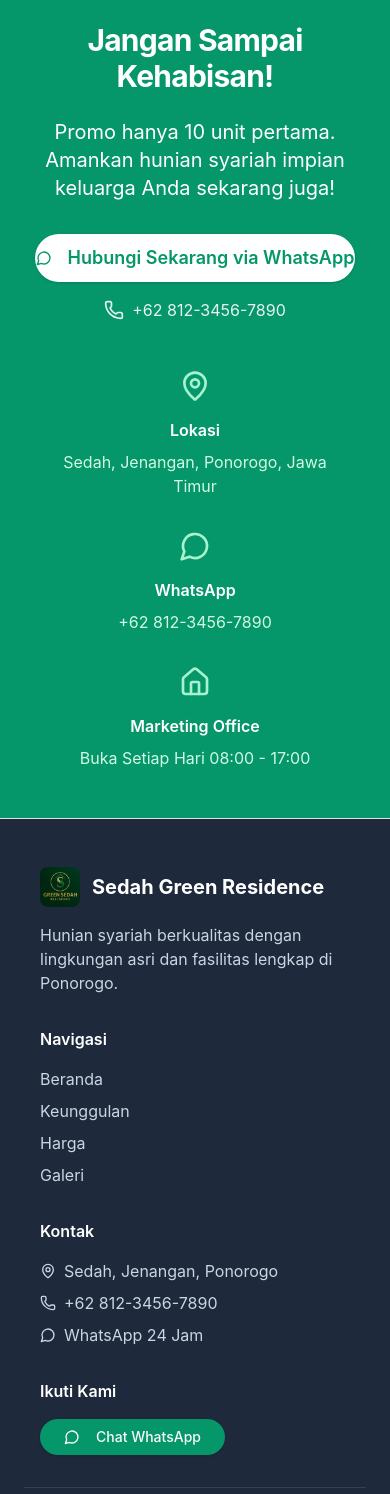
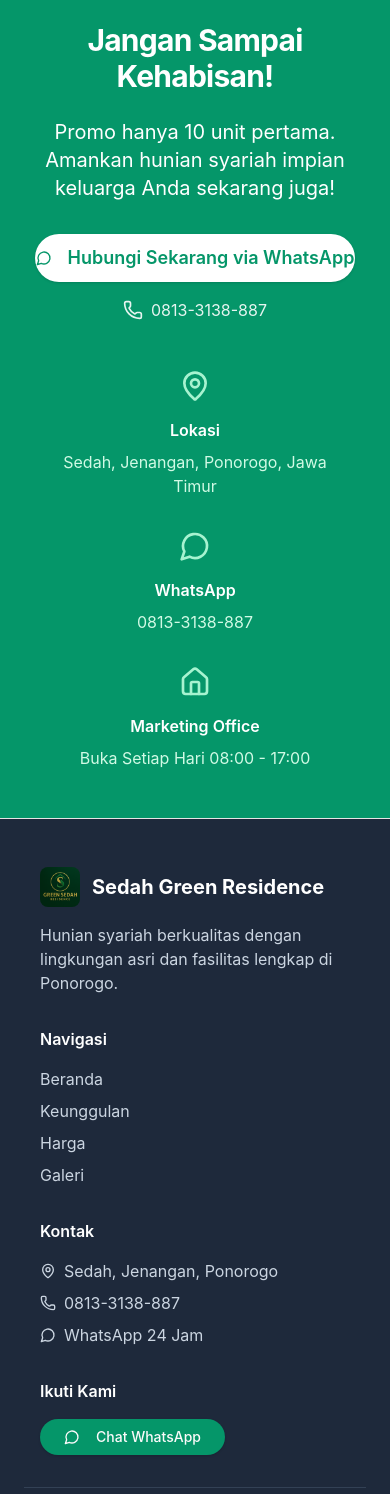
Before and after one commit to edivianika/pttatakreasi, a React (Create React App) app: page /sedahresidence in a window 390 px wide. Shown: the part 8115-9609 px from the top of the page. Built offline with nearby package versions, Linux system fonts and the light colour scheme.

Commit message:
Update phone number to 0813-3138-887 in SedahResidencePage
- Update WhatsApp number from 6281234567890 to 6281331388870
- Update all displayed phone numbers to 0813-3138-887
- Ensure consistency across Contact section, Info area, and Footer

```diff
--- a/src/components/SedahResidencePage.jsx
+++ b/src/components/SedahResidencePage.jsx
@@ -144,7 +144,7 @@ function SedahGreenResidence() {
     setIsMenuOpen(!isMenuOpen);
   };
 
-  const whatsappNumber = "6281234567890";
+  const whatsappNumber = "6281331388870";
   const whatsappMessage = "Halo, saya tertarik dengan Sedah Green Residence. Mohon info lebih lanjut.";
   const whatsappUrl = `https://wa.me/${whatsappNumber}?text=${encodeURIComponent(whatsappMessage)}`;
 
@@ -867,7 +867,7 @@ function SedahGreenResidence() {
                 </Button>
                 <div className="flex items-center text-white/90">
                   <Phone className="h-5 w-5 mr-2" />
-                  <span>+62 812-3456-7890</span>
+                  <span>0813-3138-887</span>
                 </div>
               </motion.div>
               <motion.div
@@ -884,7 +884,7 @@ function SedahGreenResidence() {
                 <div>
                   <MessageCircle className="h-8 w-8 mx-auto mb-4 text-emerald-200" />
                   <h3 className="font-semibold mb-2">WhatsApp</h3>
-                  <p className="text-emerald-100">+62 812-3456-7890</p>
+                  <p className="text-emerald-100">0813-3138-887</p>
                 </div>
                 <div>
                   <Home className="h-8 w-8 mx-auto mb-4 text-emerald-200" />
@@ -929,7 +929,7 @@ function SedahGreenResidence() {
               <h3 className="font-semibold mb-4">Kontak</h3>
               <div className="space-y-2 text-slate-300">
                 <p className="flex items-center"><MapPin className="h-4 w-4 mr-2" />Sedah, Jenangan, Ponorogo</p>
-                <p className="flex items-center"><Phone className="h-4 w-4 mr-2" />+62 812-3456-7890</p>
+                <p className="flex items-center"><Phone className="h-4 w-4 mr-2" />0813-3138-887</p>
                 <p className="flex items-center"><MessageCircle className="h-4 w-4 mr-2" />WhatsApp 24 Jam</p>
               </div>
             </div>
```
